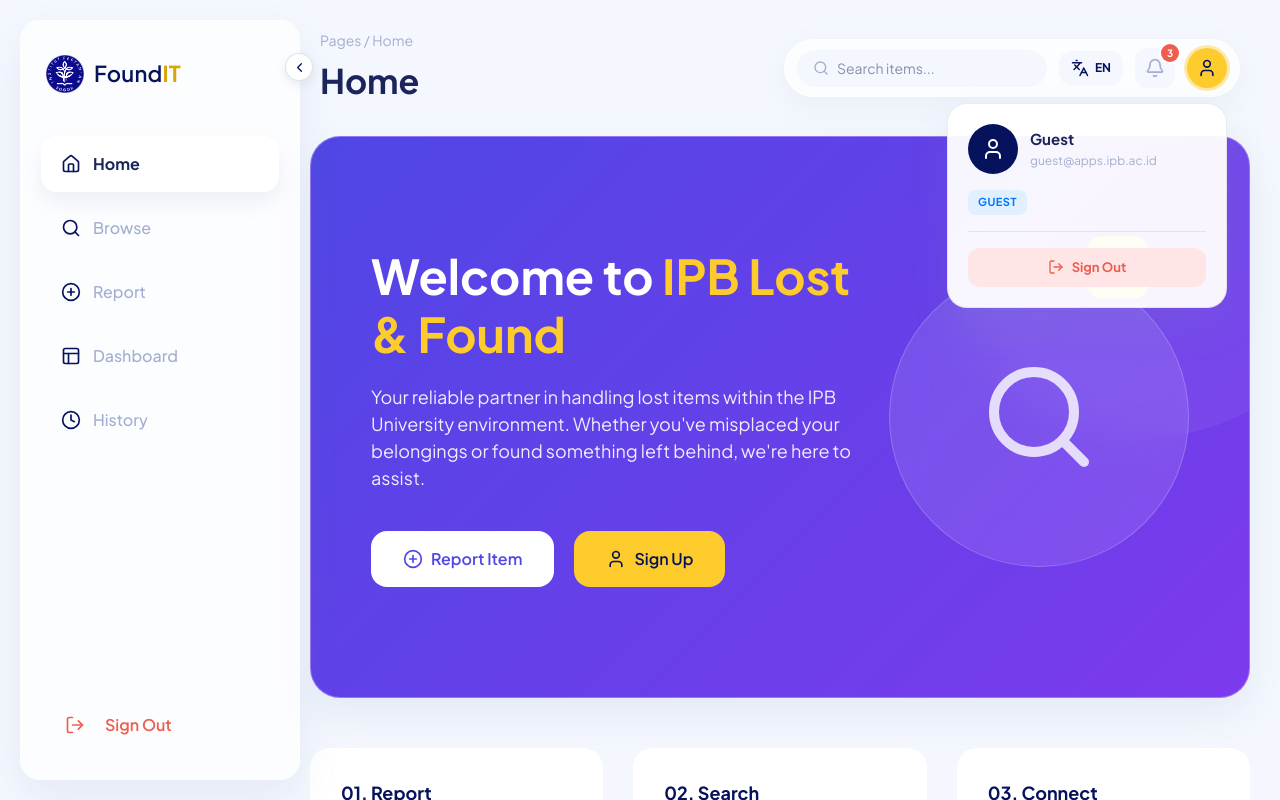
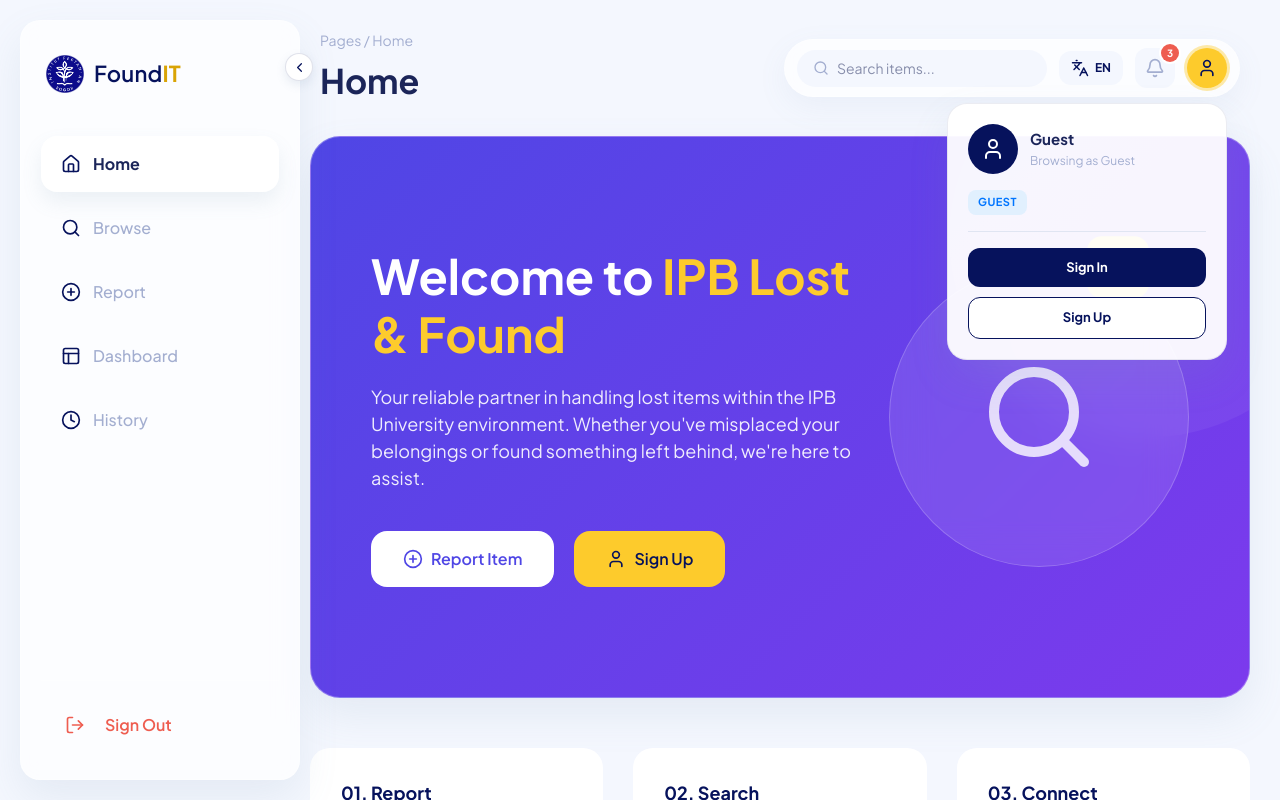
Before and after one commit to Didul-arch/project-ADS-K9, a React (Vite) app in the folder frontend/: page / in a window 1280 px wide. Both pictures are taken after a click on the element 1207 px from the left and 68 px from the top of the page. Shown: the top 800 px of the page. Built offline with nearby package versions, Linux system fonts and the light colour scheme.

Commit message:
feat: display sign in and sign up options for guests instead of sign out and email

```diff
--- a/frontend/src/components/Navbar.jsx
+++ b/frontend/src/components/Navbar.jsx
@@ -393,7 +393,7 @@
                       {user ? user.name : t('guest')}
                     </h4>
                     <p style={{ fontSize: '12px', color: 'var(--text-secondary)', margin: 0, whiteSpace: 'nowrap', overflow: 'hidden', textOverflow: 'ellipsis' }}>
-                      {user ? user.email : 'guest@apps.ipb.ac.id'}
+                      {user ? user.email : (language === 'en' ? 'Browsing as Guest' : 'Menjelajah sebagai Tamu')}
                     </p>
                   </div>
                 </div>
@@ -435,7 +435,9 @@
 
                 <hr style={{ border: 'none', borderTop: '1px solid #E0E5F2', margin: 0 }} />
 
-                {/* Logout Button */}
+                {/* Conditional CTAs based on login state */}
+                {user ? (
+                  /* Logout Button for Signed-In Users */
                   <button
                     onClick={() => {
                       logout();
@@ -464,6 +466,67 @@
                     <LogOut size={16} />
                     {t('signOut')}
                   </button>
+                ) : (
+                  /* Login and Signup Action CTAs for Guests */
+                  <div style={{ display: 'flex', flexDirection: 'column', gap: '10px', width: '100%' }}>
+                    <button
+                      onClick={() => {
+                        setShowProfile(false);
+                        navigate('/login');
+                      }}
+                      style={{
+                        background: 'var(--ipb-blue)',
+                        border: 'none',
+                        borderRadius: '12px',
+                        color: 'white',
+                        fontWeight: 700,
+                        fontSize: '13px',
+                        padding: '10px 14px',
+                        cursor: 'pointer',
+                        display: 'flex',
+                        alignItems: 'center',
+                        justifyContent: 'center',
+                        gap: '8px',
+                        width: '100%',
+                        transition: 'all 0.2s ease'
+                      }}
+                      onMouseEnter={(e) => e.currentTarget.style.filter = 'brightness(1.1)'}
+                      onMouseLeave={(e) => e.currentTarget.style.filter = 'none'}
+                    >
+                      {t('signIn')}
+                    </button>
+                    <button
+                      onClick={() => {
+                        setShowProfile(false);
+                        navigate('/signup');
+                      }}
+                      style={{
+                        background: 'white',
+                        border: '1.5px solid var(--ipb-blue)',
+                        borderRadius: '12px',
+                        color: 'var(--ipb-blue)',
+                        fontWeight: 700,
+                        fontSize: '13px',
+                        padding: '10px 14px',
+                        cursor: 'pointer',
+                        display: 'flex',
+                        alignItems: 'center',
+                        justifyContent: 'center',
+                        gap: '8px',
+                        width: '100%',
+                        transition: 'all 0.2s ease'
+                      }}
+                      onMouseEnter={(e) => {
+                        e.currentTarget.style.background = 'rgba(0, 117, 255, 0.05)';
+                      }}
+                      onMouseLeave={(e) => {
+                        e.currentTarget.style.background = 'white';
+                      }}
+                    >
+                      {t('signUp')}
+                    </button>
+                  </div>
+                )}
               </motion.div>
             )}
           </AnimatePresence>
```
Lines whose indentation alone changed are shown as unchanged.
